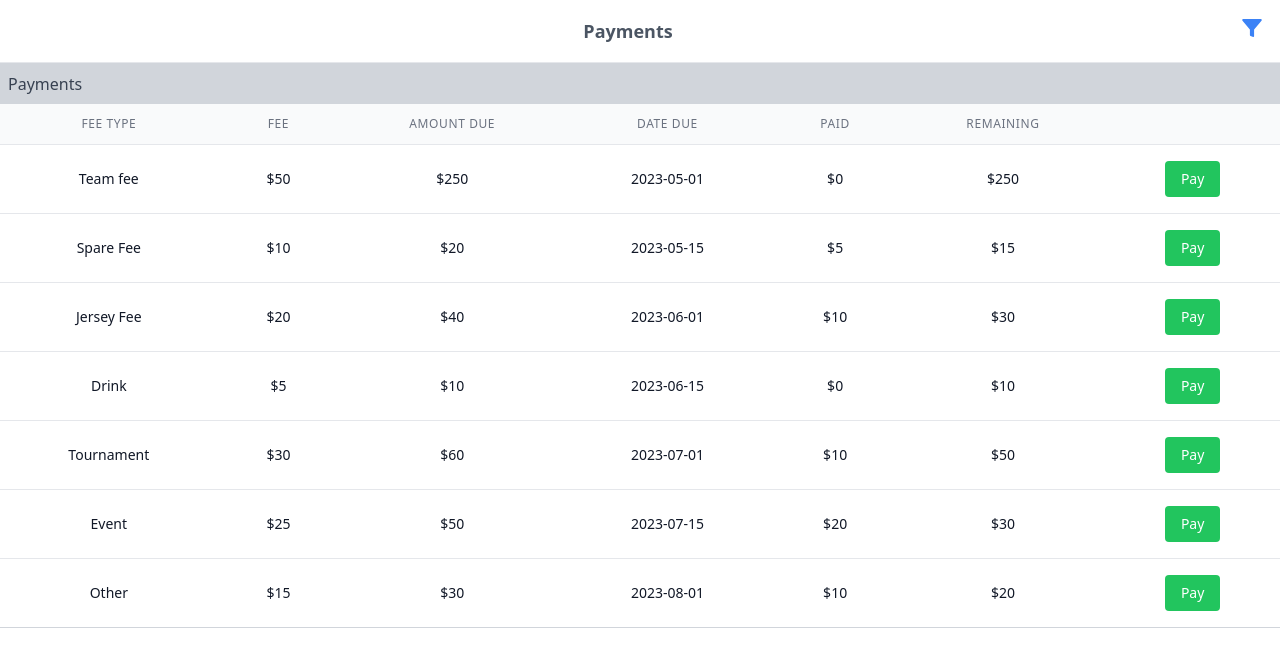
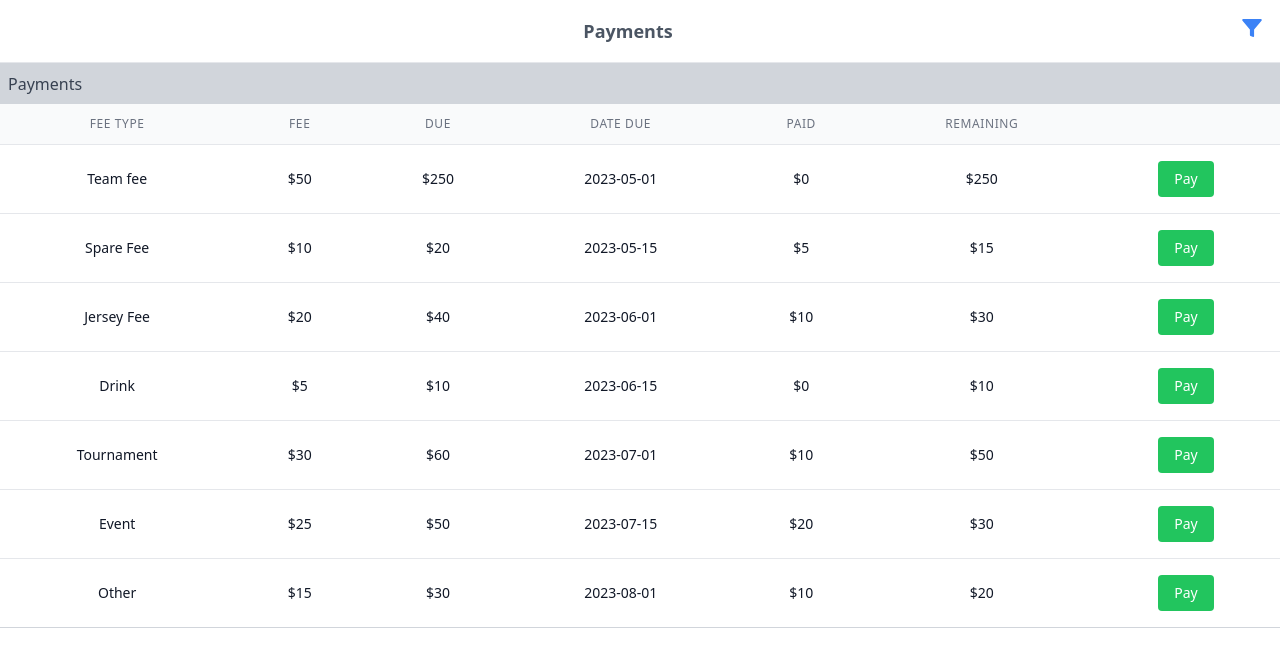
Before and after one commit to AouIssa/ui-sandbox-ts, a React (Create React App) app: page / in a window 1280 px wide. Shown: the top 650 px of the page. Built offline with nearby package versions, Linux system fonts and the light colour scheme.

Commit message:
Removed Amount word and make it only Due

```diff
--- a/src/PaymentTable/PaymentTable.tsx
+++ b/src/PaymentTable/PaymentTable.tsx
@@ -52,7 +52,7 @@ const PaymentTable: React.FC = () => {
                   Fee
                 </th>
                 <th className="px-6 py-3 text-center text-xs font-medium text-gray-500 uppercase tracking-wider">
-                  Amount Due
+                  Due
                 </th>
                 <th className="px-6 py-3 text-center text-xs font-medium text-gray-500 uppercase tracking-wider">
                   Date Due
```
